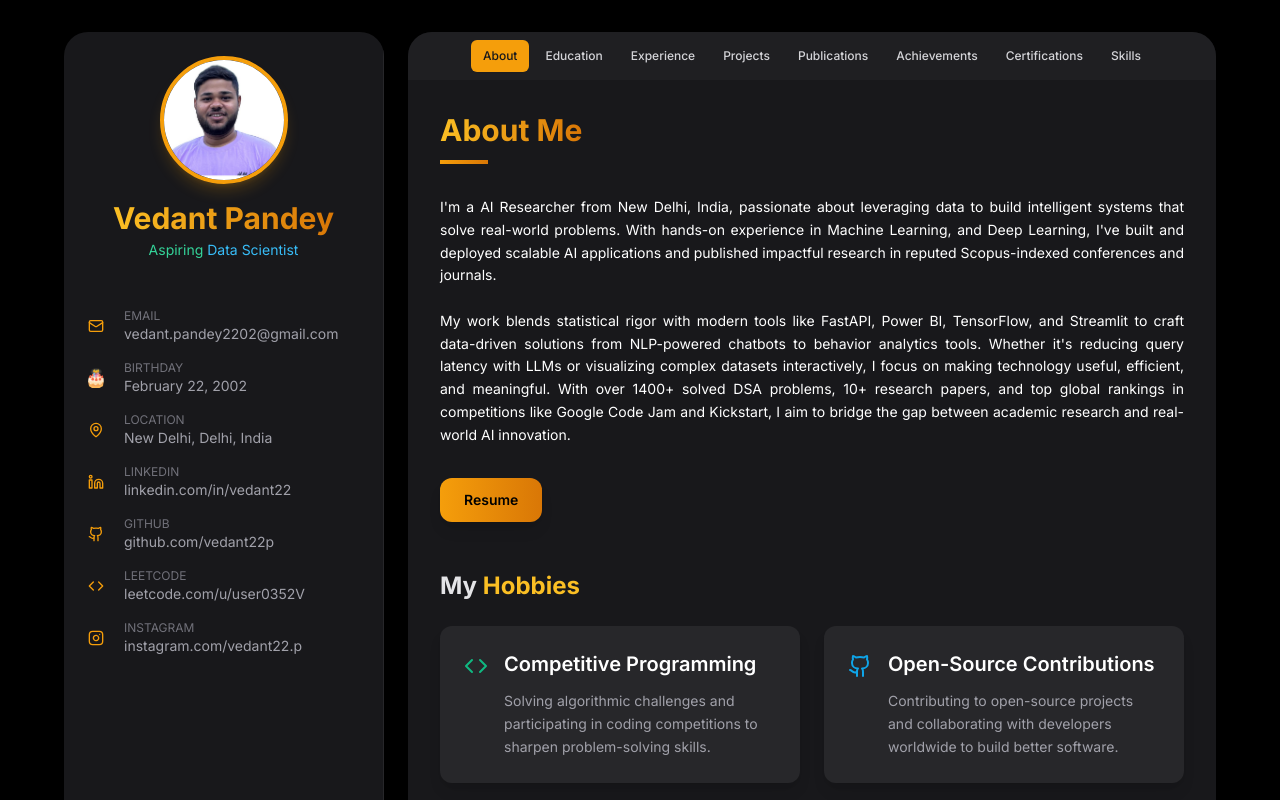
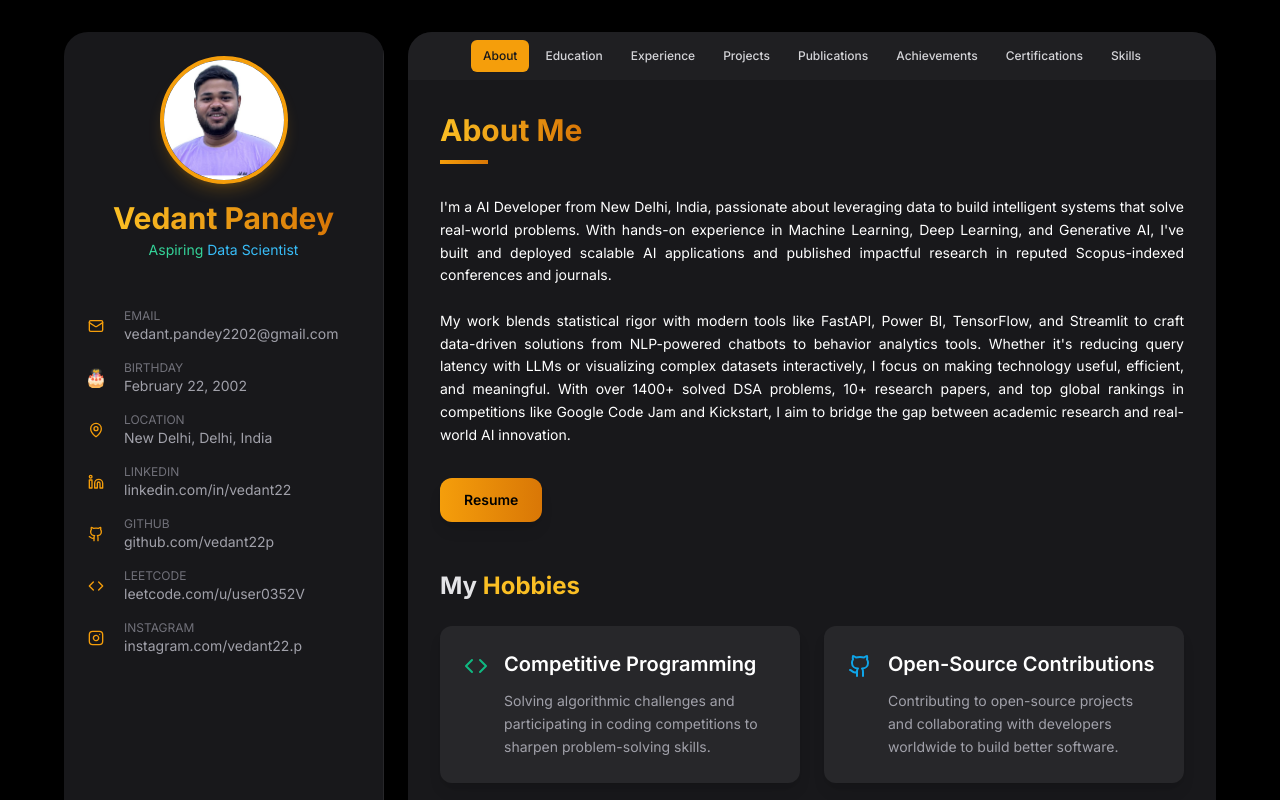
Before and after one commit to vedant22p/portfolio-website, a Next.js app: page / in a window 1280 px wide. Shown: the top 800 px of the page. Built offline with nearby package versions, Linux system fonts and the light colour scheme.

Commit message:
Update about-section.tsx

```diff
--- a/components/sections/about-section.tsx
+++ b/components/sections/about-section.tsx
@@ -94,8 +94,8 @@ export default function AboutSection() {
         transition={{ duration: 0.3 }}
         className="text-white mb-8 text-sm leading-relaxed text-justify"
       >
-        I'm a AI Researcher from New Delhi, India, passionate about leveraging data to build intelligent systems that
-        solve real-world problems. With hands-on experience in Machine Learning, and Deep Learning, I've built and
+        I'm a AI Developer from New Delhi, India, passionate about leveraging data to build intelligent systems that
+        solve real-world problems. With hands-on experience in Machine Learning, Deep Learning, and Generative AI, I've built and
         deployed scalable AI applications and published impactful research in reputed Scopus-indexed conferences and
         journals.
         <br />
@@ -109,7 +109,7 @@ export default function AboutSection() {
       </motion.p>
 
       <motion.a
-        href="https://drive.google.com/file/d/1rQRc61ra_WV67X3WUgNETLMmi1vTzNRP/view?usp=sharing"
+        href="https://drive.google.com/file/d/1nQDhZ9TvRlUNBBzzAGPxq9hhI0V4XmAZ/view?usp=sharing"
         target="_blank"
         rel="noopener noreferrer"
         initial={{ opacity: 0, y: 20 }}
```
